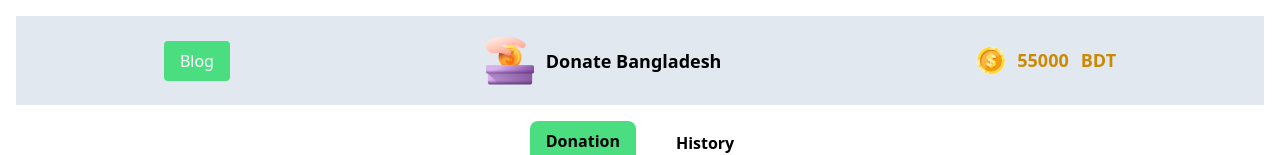
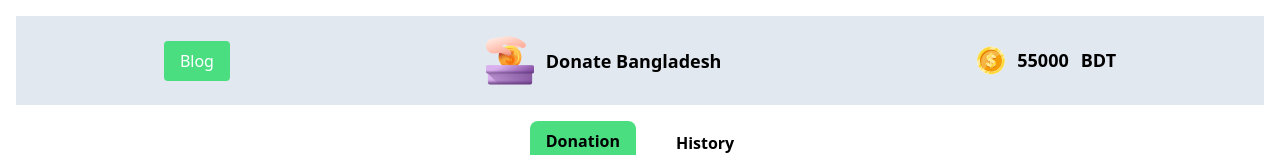
Before and after one commit to JunaidMokit/Donation, a plain HTML site: page index.html in a window 1280 px wide. Shown: the top 155 px of the page. Drawn offline with nearby package versions, Linux system fonts and the light colour scheme.

Commit message:
color-change

```diff
--- a/index.html
+++ b/index.html
@@ -21,7 +21,7 @@
                     <span class="text-lg font-bold flex items-center gap-x-3"><img src="assets/logo.png" alt=""> Donate Bangladesh</span>
 
 
-                <div class="text-yellow-600 font-bold text-lg flex space-x-3">
+                <div class=" font-bold text-lg flex space-x-3">
                     <img src="assets/coin.png" alt="">
                     <h4 id="my-amount">55000</h4>
                     <h4>BDT</h4>
```
